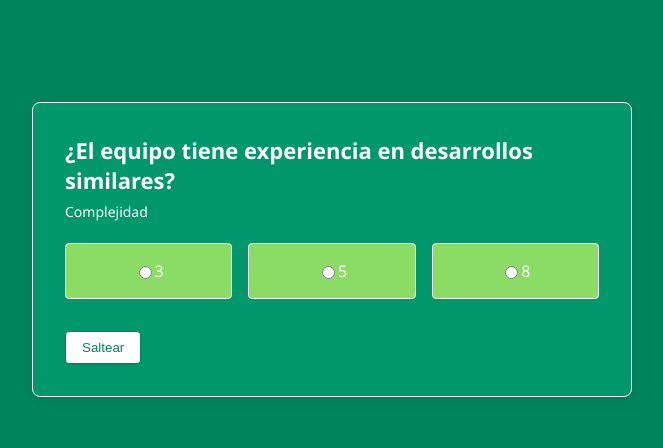
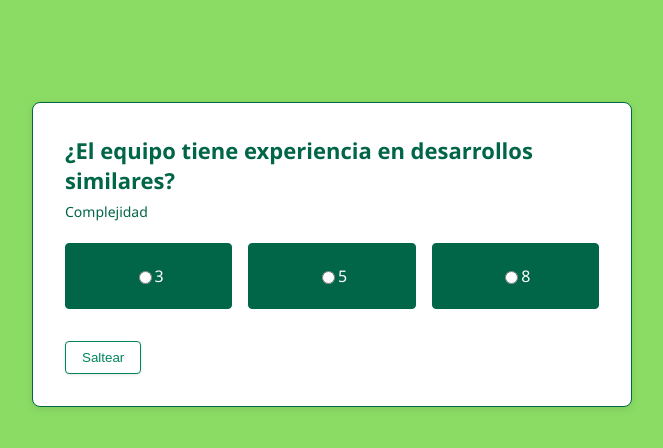
Before and after one commit to bcmfranco/wizzard, a Nuxt app: page /forms in a window 1280 px wide. Shown: the top 448 px of the page, without its empty margins (308-971 px from the left). Built offline with nearby package versions, Linux system fonts and the light colour scheme.

Commit message:
change colors

```diff
--- a/assets/css/main.css
+++ b/assets/css/main.css
@@ -1,5 +1,5 @@
 body {
-    background-color: #00845c;
+    background-color: #8bdc65;
     margin: 0;
     padding: 0;
 }
--- a/pages/forms.vue
+++ b/pages/forms.vue
@@ -127,14 +127,14 @@ const calculateTotalSum = () => {
 }
 
 .card {
-    background: #00986b;
-    color: white;
+    background: white;
+    color: #006647;
     padding: 2rem;
     border-radius: 8px;
     box-shadow: 0 2px 8px rgba(0, 0, 0, 0.1);
     display: none;
     font-family: 'Segoe UI', Tahoma, Geneva, Verdana, sans-serif;
-    border: 1px solid white;
+    border: 1px solid #006647;
 }
 
 .card.active {
@@ -164,14 +164,14 @@ button:hover {
 }
 
 .question-content {
-    color: white;
+    color: #006647;
     margin: 0px;
     font-size: 22px;
     font-weight: 600;
 }
 
 .question-title {
-    color: white;
+    color: #006647;
     line-height: 14px;
     font-size: 14px;
     font-weight: normal;
@@ -190,22 +190,28 @@ button:hover {
     display: flex;
     align-items: center;
     justify-content: center;
-    padding: 1rem;  /* Increased padding to accommodate larger text */
-    border: 1px solid white;
+    padding: 0.5rem;
+    border: 1px solid #006647;
     border-radius: 4px;
     transition: all 0.3s ease;
     cursor: pointer;
     user-select: none;
-    background-color: #8bdc65; /* Botón de respuesta */
+    background-color: #006647;
+    min-height: 3rem;
+    transform: scale(1);
+    transform-origin: center;
 }
 
 .answer-option:hover {
-    background-color: #9de379;
+    background-color: #007857;
+    transform: scale(1.05);
+    z-index: 1;
+    box-shadow: 0 4px 8px rgba(0,0,0,0.1);
 }
 
 .answer-option span {
+    color: white;
     font-size: 1rem;
-    color: white;
     white-space: nowrap;
     overflow: hidden;
     text-overflow: ellipsis;
@@ -227,16 +233,16 @@ button:hover {
 }
 
 .summary-card {
-    background: #00986b;
-    border: 1px solid white;
+    background: white;
+    border: 1px solid #006647;
 }
 
 .summary-title {
-    color: white;
+    color: #006647;
 }
 
 .summary-content {
-    color: white;
+    color: #006647;
 }
 
 .summary-answers {
@@ -249,8 +255,8 @@ button:hover {
 }
 
 .total-sum {
-    background: rgba(255, 255, 255, 0.1);
-    border: 2px solid white;
+    background: white;
+    border: 2px solid #006647;
     border-radius: 8px;
     padding: 1.5rem;
     aspect-ratio: 4/3;
@@ -263,7 +269,7 @@ button:hover {
 }
 
 .total-sum strong {
-    color: white;
+    color: #006647;
     font-size: 0.9rem;
     text-transform: uppercase;
     letter-spacing: 1px;
@@ -271,7 +277,7 @@ button:hover {
 }
 
 .total-sum span {
-    color: white;
+    color: #006647;
     font-size: 3.5rem;
     font-weight: bold;
     line-height: 1;
```
